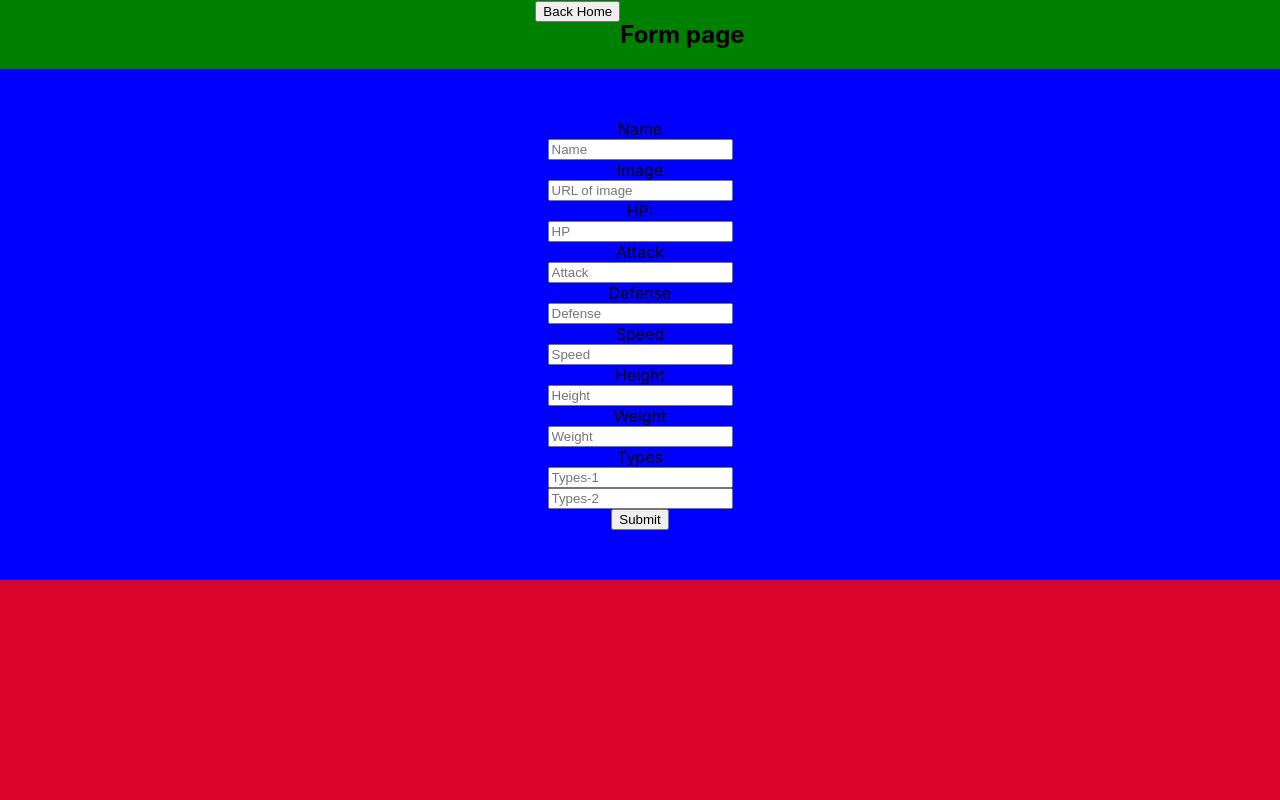
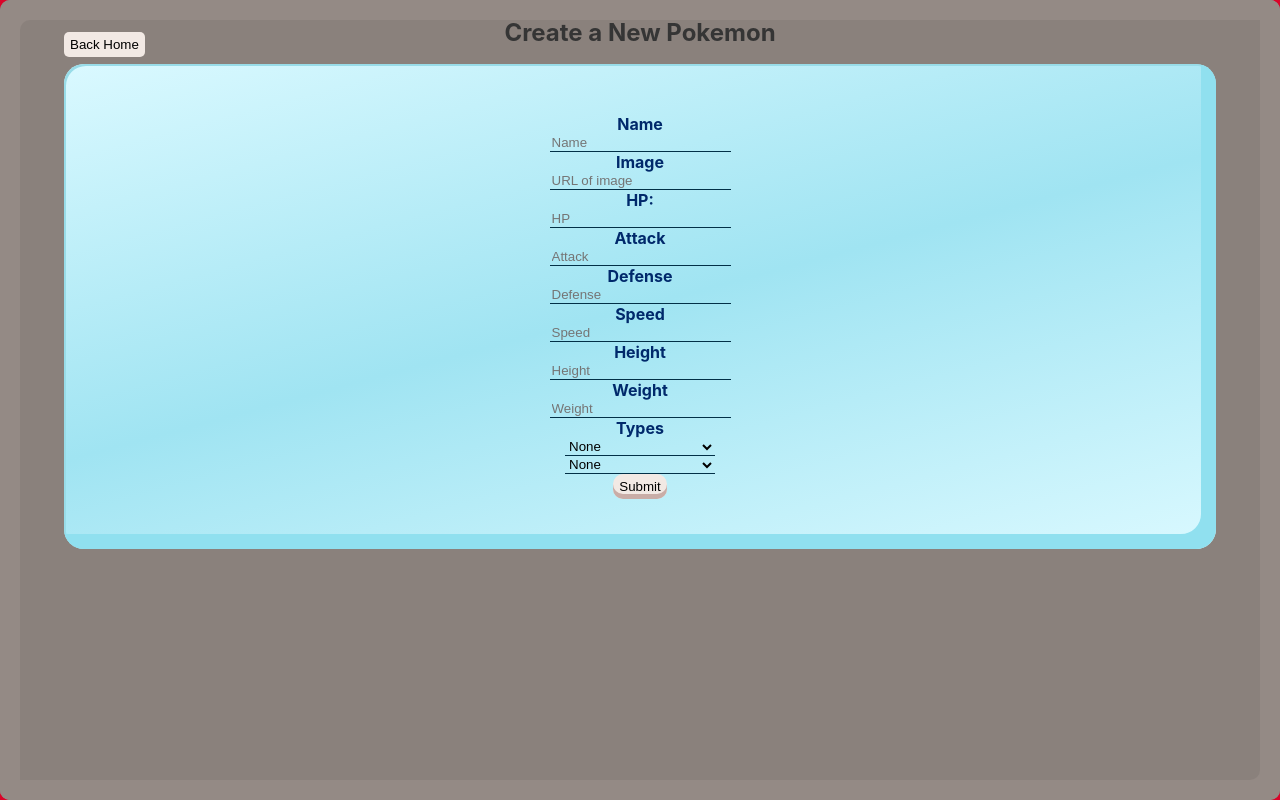
Before and after one commit to OscarRangelM/PI-Pokemon, a React (Create React App) app in the folder client/: page /form in a window 1280 px wide. Built offline with nearby package versions, Linux system fonts and the light colour scheme.

Commit message:
Styles form page

```diff
--- a/client/src/components/FormPage/Form.jsx
+++ b/client/src/components/FormPage/Form.jsx
@@ -10,15 +10,6 @@
 
 Este formulario debe ser controlado completamente con JavaScritp. No se pueden utilizar validaciones HTML, ni utilizar librerías especiales para esto. Debe contar con los siguientes campos:
 
-Nombre.
-Imagen.
-Vida.
-Ataque.
-Defensa.
-Velocidad (si tiene).
-Altura (si tiene).
-Peso (si tiene).
-Posibilidad de seleccionar/agregar varios tipos en simultáneo.
 Botón para crear el nuevo pokemon.
 [IMPORANTE]: es requisito que el formulario de creación esté validado sólo con JavaScript.
 Puedes agregar las validaciones que consideres. Por ejemplo: que el nombre del pokemon no pueda contener números, o que la defensa no pueda exceder determinado valor, etc.
@@ -35,31 +26,43 @@
         <div className={styles.divForm} >
             <nav className={styles.nav} >
                 <NavLink to="../home" >
-                    <button>Back Home</button>
+                    <button className={styles.bttnBack}>Back Home</button>
                 </NavLink>
-                <h1>Form page</h1>
+                <h1>Create a New Pokemon</h1>
             </nav>
             <form className={styles.form} >
                 <label htmlFor="inputName">Name</label>
-                <input type='text' placeholder='Name' />
+                <input type='text' placeholder='Name' className={styles.inputName}/>
+
                 <label htmlFor="inputImage">Image</label>
                 <input type='text' placeholder='URL of image' />
+
                 <label htmlFor="inputHP">HP:</label>
                 <input type="number" placeholder='HP' />
+
                 <label htmlFor="inputAttack">Attack</label>
                 <input type='number' placeholder='Attack' />
+
                 <label htmlFor="inputDefense">Defense</label>
                 <input type='number' placeholder='Defense' />
+
                 <label htmlFor="inputSpeed">Speed</label>
                 <input type='number' placeholder='Speed' />
+
                 <label htmlFor="inputHeight">Height</label>
                 <input type='number' placeholder='Height' />
+
                 <label htmlFor="inputWeight">Weight</label>
                 <input type='number' placeholder='Weight' />
+
                 <label htmlFor="inputTypes">Types</label>
-                <input type='select' placeholder='Types-1' ></input>
-                <input type='select' placeholder='Types-2' ></input>
-                <input type='submit' />
+                <select type='select' placeholder='Types-1' >
+                    <option>None</option>
+                </select>
+                <select type='select' placeholder='Types-2' >
+                    <option>None</option>
+                </select>
+                <input type='submit' className={styles.bttnSubmit} value='Submit' />
             </form>
         </div>
     );
--- a/client/src/components/FormPage/form.module.css
+++ b/client/src/components/FormPage/form.module.css
@@ -1,14 +1,72 @@
+
+.divForm{
+    display: flex;
+    /* justify-content: center; */
+    align-items: center;
+    flex-direction: column;
+    background-color: #8a817c;
+    height: 100vh;
+    box-shadow: inset 20px 20px #948a85, inset -20px -20px #948a85;
+    border-radius: 10px;
+}
+
 .nav{
     display: flex;
     justify-content: center;
-    background-color: green;
+    align-items: center;
+    height: 8vh;
+    width: 100vw;
+    /* background-color: green; */
+}
+
+.nav > h1 {
+    color: #353535;
+}
+
+.bttnBack{
+    position: absolute;
+    left: 5vw;
+    height: 25px;
+    border-radius: 5px;
+    background-color: #f2e9e4;
+    border: none;
 }
 
 .form{
     display: flex;
-    background-color: blue;
+    border-radius: 20px;
+    width: 90vw;
+    align-self: center;
+    background: linear-gradient(-15deg, #daf9ff, #a0e4f2, #daf9ff);
     justify-content: center;
     align-items: center;
     flex-direction: column;
     padding: 50px 0 50px 0;
+    box-shadow: inset -15px -15px #90e0ef, inset 2px 2px #98dce8;
 }
+
+label{
+    font-weight: bold;
+    color: #00296B;
+}
+
+input{
+    background-color: transparent;
+    border: none;
+    border-bottom: 1px solid #023047;
+}
+
+select{
+    background-color: transparent;
+    border: none;
+    border-bottom: 1px solid #023047;
+    width: 150px;
+}
+
+.bttnSubmit{
+    height: 25px;
+    border-radius: 10px;
+    background-color: #f2e9e4;
+    box-shadow: inset 0 -5px #c9ada7;
+    border: none;
+}
```
